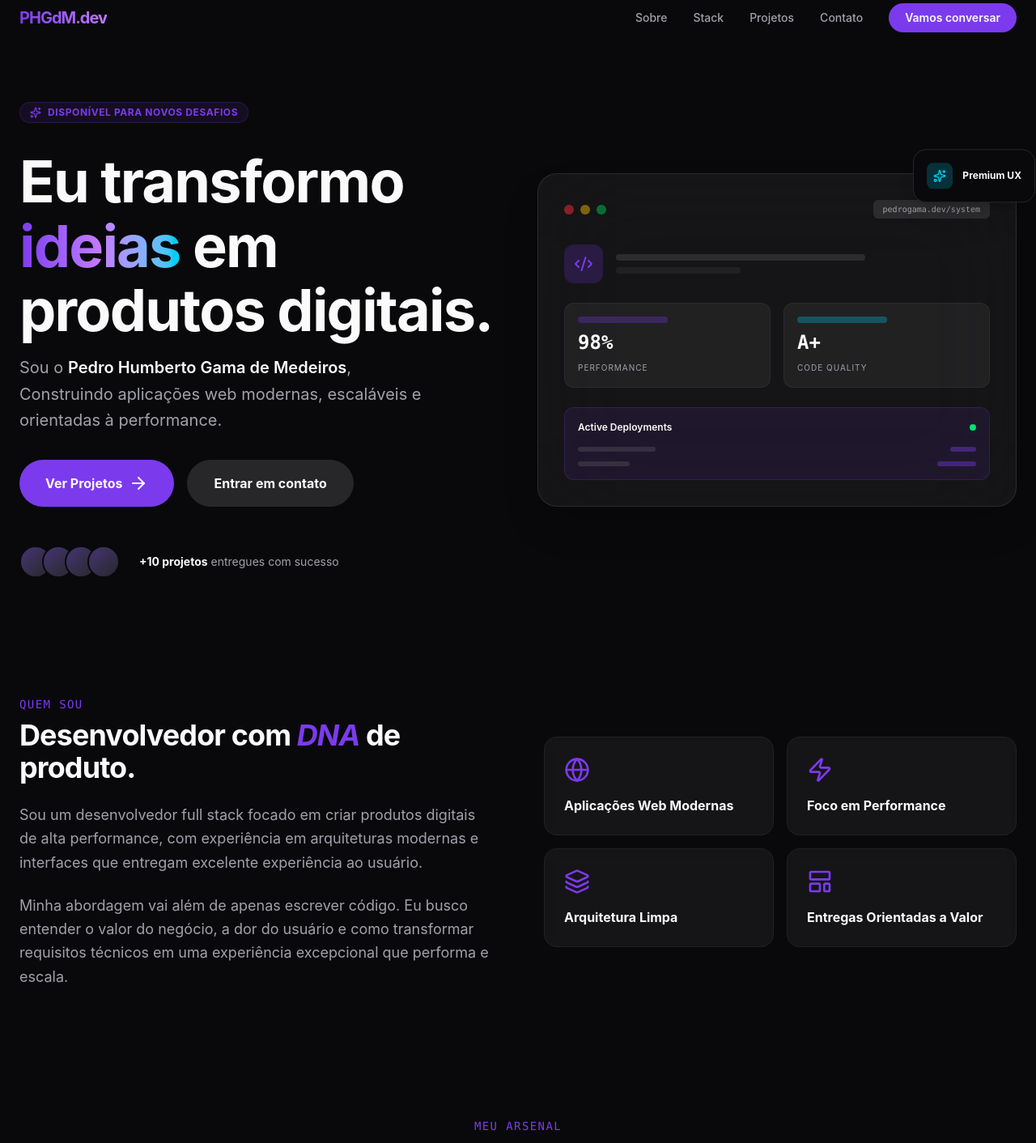
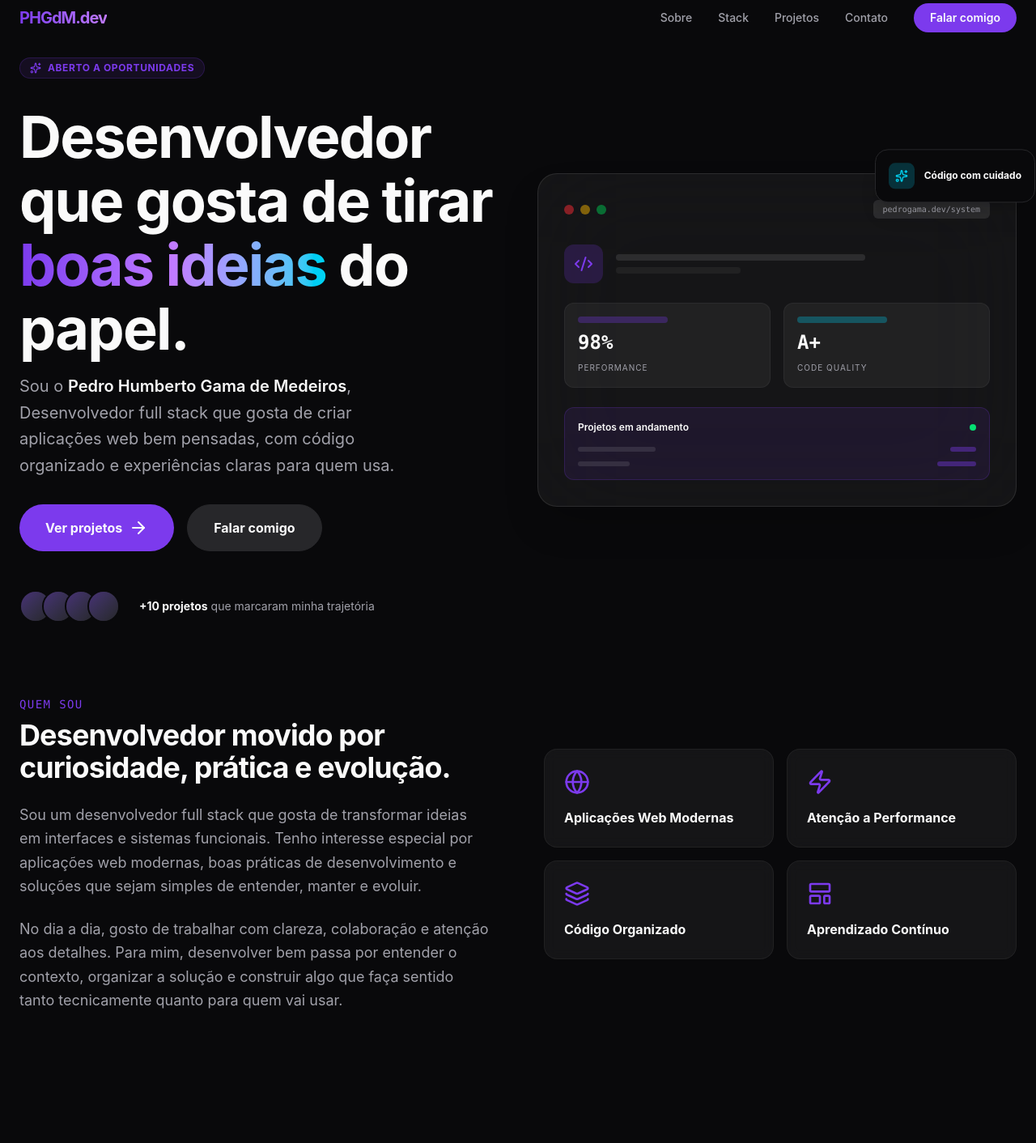
Before and after one commit to pedrogamadev/meu-portifolio, a React (Vite) app: page / in a window 1280 px wide. Shown: the part 20-1432 px from the top of the page at 81% size. Built offline with nearby package versions, Linux system fonts and the light colour scheme.

Commit message:
Feat: Tirei o ar comercial e coloquei um texto corporativo

```diff
--- a/src/components/layout/Header.tsx
+++ b/src/components/layout/Header.tsx
@@ -38,7 +38,6 @@ export function Header() {
           {personalInfo.name.split(' ').map(n => n[0]).join('')}.dev
         </motion.a>
 
-        {/* Desktop Nav */}
         <nav className="hidden md:flex items-center gap-8">
           {navLinks.map((link, i) => (
             <motion.a
@@ -58,11 +57,10 @@ export function Header() {
             animate={{ opacity: 1, scale: 1 }}
             className="px-5 py-2 rounded-full bg-primary text-primary-foreground text-sm font-semibold hover:opacity-90 transition-opacity"
           >
-            Vamos conversar
+            Falar comigo
           </motion.a>
         </nav>
 
-        {/* Mobile menu button */}
         <button
           className="md:hidden text-foreground p-2"
           onClick={() => setIsMobileMenuOpen(!isMobileMenuOpen)}
@@ -71,7 +69,6 @@ export function Header() {
         </button>
       </div>
 
-      {/* Mobile Nav */}
       {isMobileMenuOpen && (
         <motion.div
           initial={{ opacity: 0, y: -20 }}
@@ -93,7 +90,7 @@ export function Header() {
             className="w-full py-3 rounded-lg bg-primary text-primary-foreground text-center font-semibold"
             onClick={() => setIsMobileMenuOpen(false)}
           >
-            Vamos conversar
+            Falar comigo
           </a>
         </motion.div>
       )}
--- a/src/components/sections/About.tsx
+++ b/src/components/sections/About.tsx
@@ -14,7 +14,7 @@ export function About() {
             className="space-y-2"
           >
             <h2 className="text-primary font-mono text-sm tracking-widest uppercase">Quem sou</h2>
-            <h3 className="text-4xl font-bold tracking-tight">Desenvolvedor com <span className="text-primary italic">DNA</span> de produto.</h3>
+            <h3 className="text-4xl font-bold tracking-tight">Desenvolvedor movido por curiosidade, prática e evolução.</h3>
           </motion.div>
 
           <motion.p
@@ -34,7 +34,7 @@ export function About() {
             transition={{ delay: 0.2 }}
             className="text-lg text-muted-foreground leading-relaxed"
           >
-            Minha abordagem vai além de apenas escrever código. Eu busco entender o valor do negócio, a dor do usuário e como transformar requisitos técnicos em uma experiência excepcional que performa e escala.
+            No dia a dia, gosto de trabalhar com clareza, colaboração e atenção aos detalhes. Para mim, desenvolver bem passa por entender o contexto, organizar a solução e construir algo que faça sentido tanto tecnicamente quanto para quem vai usar.
           </motion.p>
         </div>
 
--- a/src/components/sections/Contact.tsx
+++ b/src/components/sections/Contact.tsx
@@ -10,9 +10,9 @@ export function Contact() {
         <div className="space-y-12">
           <div className="space-y-4">
             <h2 className="text-primary font-mono text-sm tracking-widest uppercase">Contato</h2>
-            <h3 className="text-4xl md:text-5xl font-bold tracking-tight">Vamos construir algo incrível.</h3>
+            <h3 className="text-4xl md:text-5xl font-bold tracking-tight">Vamos nos conectar.</h3>
             <p className="text-muted-foreground text-lg">
-              Estou sempre aberto a novos projetos, parcerias ou apenas uma boa conversa sobre tecnologia.
+              Se você quiser conversar sobre oportunidades, tecnologia ou conhecer melhor meu trabalho, fico à disposição.
             </p>
           </div>
 
@@ -22,7 +22,7 @@ export function Contact() {
                 <Mail size={24} />
               </div>
               <div>
-                <p className="text-[10px] uppercase font-bold text-muted-foreground tracking-widest">Mande um email</p>
+                <p className="text-[10px] uppercase font-bold text-muted-foreground tracking-widest">Enviar email</p>
                 <p className="font-bold">{personalInfo.email}</p>
               </div>
             </a>
@@ -74,7 +74,7 @@ export function Contact() {
               <label className="text-xs font-bold uppercase tracking-widest text-muted-foreground ml-1">Assunto</label>
               <input
                 type="text"
-                placeholder="Como posso ajudar?"
+                placeholder="Sobre o que você quer conversar?"
                 className="w-full bg-background border border-border rounded-xl px-4 py-3 focus:outline-none focus:border-primary transition-colors"
               />
             </div>
@@ -83,13 +83,13 @@ export function Contact() {
               <label className="text-xs font-bold uppercase tracking-widest text-muted-foreground ml-1">Mensagem</label>
               <textarea
                 rows={4}
-                placeholder="Fale um pouco sobre seu projeto..."
+                placeholder="Pode me contar um pouco mais por aqui."
                 className="w-full bg-background border border-border rounded-xl px-4 py-3 focus:outline-none focus:border-primary transition-colors resize-none"
               />
             </div>
 
             <button type="submit" className="w-full py-4 rounded-xl bg-primary text-primary-foreground font-bold flex items-center justify-center gap-2 hover:shadow-[0_0_20px_rgba(170,59,255,0.4)] transition-all group">
-              Enviar Mensagem
+              Enviar mensagem
               <Send size={18} className="group-hover:translate-x-1 group-hover:-translate-y-1 transition-transform" />
             </button>
           </form>
--- a/src/components/sections/Experience.tsx
+++ b/src/components/sections/Experience.tsx
@@ -9,9 +9,9 @@ export function Experience() {
       <div className="grid md:grid-cols-[1fr_2fr] gap-12 items-start">
         <div className="space-y-6">
           <h2 className="text-primary font-mono text-sm tracking-widest uppercase">Trajetória</h2>
-          <h3 className="text-4xl font-bold tracking-tight">Evolução profissional</h3>
+          <h3 className="text-4xl font-bold tracking-tight">Caminho profissional</h3>
           <p className="text-muted-foreground">
-            Uma jornada focada em aprendizado contínuo e na construção de soluções que resolvem problemas reais.
+            Uma visão geral da minha evolução como desenvolvedor, passando por projetos, responsabilidades e aprendizados técnicos.
           </p>
         </div>
 
--- a/src/components/sections/Hero.tsx
+++ b/src/components/sections/Hero.tsx
@@ -17,7 +17,7 @@ export function Hero() {
             className="inline-flex items-center gap-2 px-3 py-1 rounded-full bg-primary/10 border border-primary/20 text-primary text-xs font-bold uppercase tracking-wider"
           >
             <Sparkles size={14} />
-            Disponível para novos desafios
+            Aberto a oportunidades
           </motion.div>
 
           <div className="space-y-4">
@@ -27,7 +27,7 @@ export function Hero() {
               transition={{ delay: 0.1 }}
               className="text-5xl md:text-7xl font-bold tracking-tight leading-[1.1]"
             >
-              Eu transformo <span className="bg-gradient-to-r from-primary via-purple-400 to-cyan-400 bg-clip-text text-transparent">ideias</span> em produtos digitais.
+              Desenvolvedor que gosta de tirar <span className="bg-gradient-to-r from-primary via-purple-400 to-cyan-400 bg-clip-text text-transparent">boas ideias</span> do papel.
             </motion.h1>
 
             <motion.p
@@ -50,14 +50,14 @@ export function Hero() {
               href="#projects"
               className="px-8 py-4 rounded-full bg-primary text-primary-foreground font-bold flex items-center gap-2 group hover:shadow-[0_0_20px_rgba(170,59,255,0.4)] transition-all"
             >
-              Ver Projetos
+              Ver projetos
               <ArrowRight className="group-hover:translate-x-1 transition-transform" />
             </a>
             <a
               href="#contact"
               className="px-8 py-4 rounded-full bg-secondary border border-border text-foreground font-bold hover:bg-muted transition-colors"
             >
-              Entrar em contato
+              Falar comigo
             </a>
           </motion.div>
 
@@ -75,7 +75,7 @@ export function Hero() {
               ))}
             </div>
             <p className="text-sm text-muted-foreground">
-              <span className="text-foreground font-bold">+10 projetos</span> entregues com sucesso
+              <span className="text-foreground font-bold">+10 projetos</span> que marcaram minha trajetória
             </p>
           </motion.div>
         </div>
@@ -125,7 +125,7 @@ export function Hero() {
 
               <div className="p-4 rounded-xl bg-primary/10 border border-primary/20">
                 <div className="flex justify-between items-center mb-4">
-                  <span className="text-xs font-semibold">Active Deployments</span>
+                  <span className="text-xs font-semibold">Projetos em andamento</span>
                   <span className="w-2 h-2 rounded-full bg-green-400 animate-pulse" />
                 </div>
                 <div className="space-y-3">
@@ -150,7 +150,7 @@ export function Hero() {
               <div className="w-8 h-8 rounded-lg bg-cyan-400/20 flex items-center justify-center text-cyan-400">
                 <Sparkles size={16} />
               </div>
-              <span className="text-xs font-bold">Premium UX</span>
+              <span className="text-xs font-bold">Código com cuidado</span>
             </motion.div>
           </div>
         </motion.div>
--- a/src/components/sections/ProductMindset.tsx
+++ b/src/components/sections/ProductMindset.tsx
@@ -9,10 +9,10 @@ export function ProductMindset() {
       <div className="absolute top-1/2 left-1/2 -translate-x-1/2 -translate-y-1/2 w-[500px] h-[500px] bg-primary/20 rounded-full blur-[160px] opacity-20 -z-10" />
 
       <div className="text-center mb-16 space-y-4">
-        <h2 className="text-primary font-mono text-sm tracking-widest uppercase">Diferencial</h2>
-        <h3 className="text-4xl md:text-5xl font-bold tracking-tight">Visão de Produto & Negócio</h3>
+        <h2 className="text-primary font-mono text-sm tracking-widest uppercase">Como eu trabalho</h2>
+        <h3 className="text-4xl md:text-5xl font-bold tracking-tight">O que eu valorizo no desenvolvimento</h3>
         <p className="text-muted-foreground max-w-2xl mx-auto">
-          Programar é apenas uma das ferramentas. Meu foco principal é entregar valor real através de tecnologia.
+          Mais do que entregar código, gosto de construir soluções bem cuidadas, que sejam agradáveis de usar e tranquilas de evoluir.
         </p>
       </div>
 
--- a/src/components/sections/Stack.tsx
+++ b/src/components/sections/Stack.tsx
@@ -6,10 +6,10 @@ export function Stack() {
   return (
     <Section id="stack">
       <div className="text-center space-y-4 mb-20">
-        <h2 className="text-primary font-mono text-sm tracking-widest uppercase">Meu Arsenal</h2>
-        <h3 className="text-4xl md:text-5xl font-bold tracking-tight">Tecnologias que domino</h3>
+        <h2 className="text-primary font-mono text-sm tracking-widest uppercase">Stack</h2>
+        <h3 className="text-4xl md:text-5xl font-bold tracking-tight">Tecnologias com as quais eu trabalho</h3>
         <p className="text-muted-foreground max-w-2xl mx-auto">
-          Utilizo as ferramentas mais modernas do ecossistema para criar aplicações robustas, rápidas e seguras.
+          Ferramentas que fazem parte do meu dia a dia no desenvolvimento de interfaces, APIs e aplicações web completas.
         </p>
       </div>
 
@@ -32,7 +32,6 @@ export function Stack() {
                   whileHover={{ y: -5 }}
                   className="relative group p-6 rounded-2xl border border-white/5 bg-white/5 hover:border-primary/50 transition-all overflow-hidden"
                 >
-                  {/* Hover Glow Effect */}
                   <div className="absolute inset-0 bg-primary/5 opacity-0 group-hover:opacity-100 transition-opacity blur-xl rounded-full scale-150" />
 
                   <div className="relative z-10 flex flex-col items-center text-center gap-4">
--- a/src/data/index.ts
+++ b/src/data/index.ts
@@ -16,8 +16,8 @@ import {
 export const personalInfo = {
   name: "Pedro Humberto Gama de Medeiros",
   role: "Full Stack Developer",
-  shortBio: "Construindo aplicações web modernas, escaláveis e orientadas à performance.",
-  about: "Sou um desenvolvedor full stack focado em criar produtos digitais de alta performance, com experiência em arquiteturas modernas e interfaces que entregam excelente experiência ao usuário.",
+  shortBio: "Desenvolvedor full stack que gosta de criar aplicações web bem pensadas, com código organizado e experiências claras para quem usa.",
+  about: "Sou um desenvolvedor full stack que gosta de transformar ideias em interfaces e sistemas funcionais. Tenho interesse especial por aplicações web modernas, boas práticas de desenvolvimento e soluções que sejam simples de entender, manter e evoluir.",
   email: "contato@pedrogama.dev", // mock
   github: "https://github.com/pedrogamadev",
   linkedin: "https://linkedin.com/in/pedrogamadev"
@@ -25,9 +25,9 @@ export const personalInfo = {
 
 export const highlights = [
   { id: 1, title: "Aplicações Web Modernas", icon: Globe },
-  { id: 2, title: "Foco em Performance", icon: Zap },
-  { id: 3, title: "Arquitetura Limpa", icon: Layers },
-  { id: 4, title: "Entregas Orientadas a Valor", icon: LayoutTemplate }
+  { id: 2, title: "Atenção a Performance", icon: Zap },
+  { id: 3, title: "Código Organizado", icon: Layers },
+  { id: 4, title: "Aprendizado Contínuo", icon: LayoutTemplate }
 ]
 
 export const stacks = [
@@ -53,7 +53,7 @@ export const stacks = [
     category: "Ferramentas & Deploy",
     items: [
       { name: "Git / GitHub", icon: GitBranch, role: "Controle de versão" },
-      { name: "Vercel", icon: Cloud, role: "Deploy e Cloud" }
+      { name: "Vercel", icon: Cloud, role: "Deploy e cloud" }
     ]
   }
 ]
@@ -63,7 +63,7 @@ export const projects = [
     id: "agendunas",
     title: "AgenDunas",
     context: "Plataforma de agendamento de trilhas",
-    description: "Sistema completo para o Parque das Dunas com gestão de disponibilidade, reservas, trilhas e condutores. Foco total em otimização de APIs e uma experiência de usuário simples e eficiente para o público geral.",
+    description: "Sistema desenvolvido para apoiar o agendamento de trilhas no Parque das Dunas, com controle de disponibilidade, reservas, trilhas e condutores. Foi um projeto importante para trabalhar integração entre front-end, regras de negócio e organização de dados.",
     tags: ["React", "TypeScript", "Node.js", "Prisma", "PostgreSQL"],
     image: "/mock-agendunas.webp", // Will mock with CSS if needed
     color: "from-green-500/20 to-emerald-900/40"
@@ -72,7 +72,7 @@ export const projects = [
     id: "studiosyllgama",
     title: "Studio Syll Gama",
     context: "Plataforma Institucional e Educacional",
-    description: "Site completo com páginas institucionais, gestão de cursos presenciais e online, depoimentos e fluxo automatizado de contato. Otimizado para conversão e alta performance.",
+    description: "Projeto com foco em apresentar a proposta da marca e organizar informações sobre cursos presenciais e online. Aqui trabalhei principalmente a estrutura da interface, clareza de navegação e experiência de uso.",
     tags: ["React", "Tailwind CSS", "TypeScript", "Vite"],
     image: "/mock-syllgama.webp",
     color: "from-purple-500/20 to-violet-900/40"
@@ -81,7 +81,7 @@ export const projects = [
     id: "curriculoclaro",
     title: "Currículo Claro",
     context: "SaaS de Gerador de Currículos",
-    description: "Plataforma web intuitiva para gerar currículos profissionais, limpos e customizáveis. Conta com formulários dinâmicos complexos, geração de PDF via client-side e preview em tempo real.",
+    description: "Aplicação web para criação de currículos com formulários dinâmicos, visualização em tempo real e geração de PDF no client-side. Foi um projeto que exigiu bastante cuidado com usabilidade e organização de estado na interface.",
     tags: ["React", "TypeScript", "Shadcn/UI", "Tailwind CSS"],
     image: "/mock-curriculo.webp",
     color: "from-blue-500/20 to-cyan-900/40"
@@ -93,30 +93,30 @@ export const experience = [
     id: 1,
     year: "Atual",
     title: "Desenvolvedor Full Stack Independente",
-    description: "Criação de soluções sob medida como SaaS, plataformas de agendamento e sites de alta performance. Desenvolvimento de ponta a ponta desde validação até o deploy."
+    description: "Atuando no desenvolvimento de aplicações web completas, participando desde a definição da estrutura até a implementação de interfaces, APIs, banco de dados e deploy."
   },
   {
     id: 2,
     year: "Anterior",
     title: "Desenvolvedor de Software",
-    description: "Desenvolvimento e manutenção de sistemas complexos, APIs REST, modelagem de banco de dados e interfaces reativas."
+    description: "Experiência com desenvolvimento e manutenção de sistemas, criação de APIs REST, modelagem de banco de dados e construção de interfaces reativas."
   }
 ]
 
 export const productMindset = [
   {
-    title: "Arquitetura Escalável",
-    description: "Sistemas desenhados para crescer com a demanda, garantindo manutenção fácil e alta coesão.",
+    title: "Organização do Código",
+    description: "Gosto de construir projetos com estrutura clara, separação de responsabilidades e código que continue fácil de manter com o tempo.",
     icon: Container
   },
   {
-    title: "Foco em SaaS & Dashboard",
-    description: "Fluidez na navegação, gestão inteligente de estado e métricas claras para tomadores de decisão.",
+    title: "Experiência de Uso",
+    description: "Dou bastante atenção à navegação, legibilidade da interface e aos detalhes que deixam a experiência mais simples para quem usa.",
     icon: MonitorSmartphone
   },
   {
-    title: "Produção Rápida",
-    description: "Mentalidade lean focado no time-to-market. Códgo pronto para produção desde o day-one.",
+    title: "Evolução Constante",
+    description: "Valorizo aprender com cada projeto, revisar escolhas técnicas e evoluir tanto na escrita de código quanto na forma de resolver problemas.",
     icon: Zap
   }
 ]
```
Also changed, not shown: src/components/sections/Projects.tsx (+5 -9 lines).
